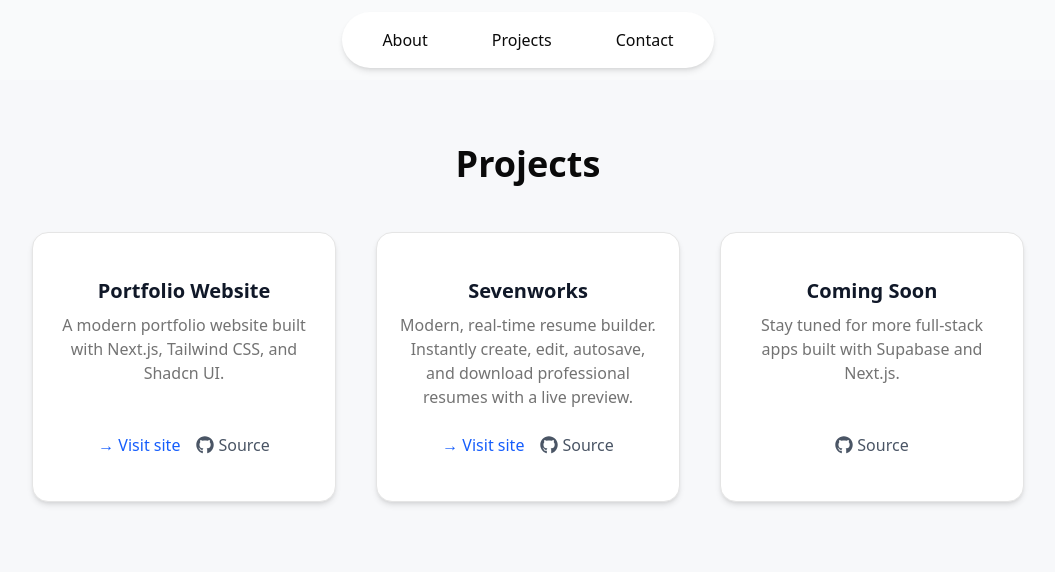
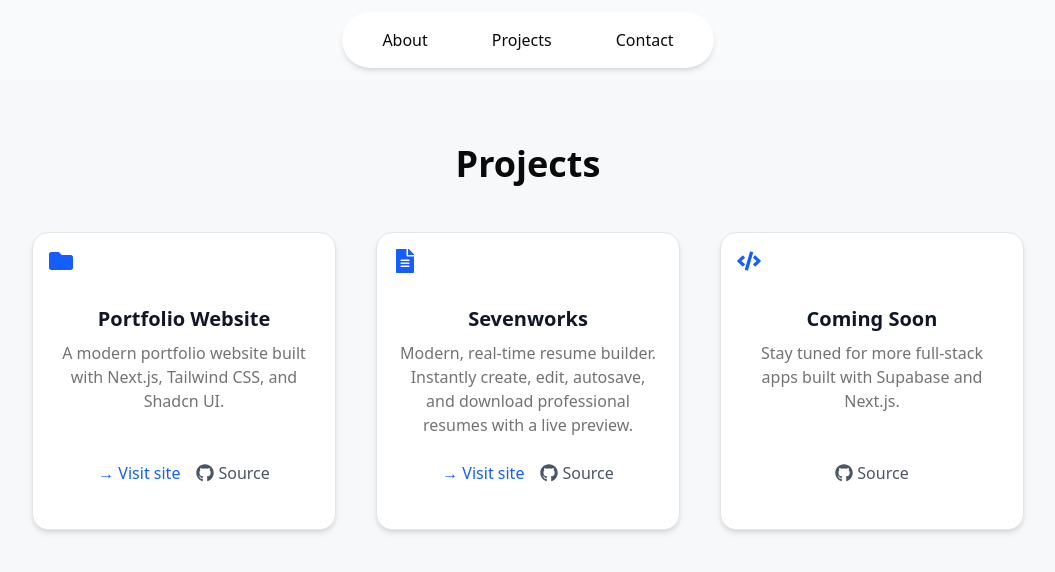
Before and after one commit to lestermartinn/Portfolio, a Next.js app: page /projects in a window 1280 px wide. Shown: the top 572 px of the page, without its empty margins (112-1167 px from the left). Built offline with nearby package versions, Linux system fonts and the light colour scheme.

Commit message:
added icons for each project

```diff
--- a/src/components/Projects.tsx
+++ b/src/components/Projects.tsx
@@ -3,6 +3,7 @@
 
 import { Card, CardContent } from "@/components/ui/card"
 import { FaGithub } from "react-icons/fa";
+import { FaFolder, FaFileAlt, FaCode } from "react-icons/fa";
 
 export default function Projects() {
   return (
@@ -11,8 +12,11 @@ export default function Projects() {
         <h2 className="text-4xl font-extrabold mb-12">Projects</h2>
         <div className="grid gap-10 md:grid-cols-2 lg:grid-cols-3">
           {/* Project 1 */}
-          <Card className="rounded-2xl shadow-md bg-white flex flex-col justify-between h-full">
-            <CardContent className="p-5 flex flex-col h-full">
+          <Card className="rounded-2xl shadow-md bg-white flex flex-col justify-between h-full relative">
+            <div className="absolute top-4 left-4 text-blue-600">
+              <FaFolder size={24} />
+            </div>
+            <CardContent className="p-5 flex flex-col h-full pt-12">
               <h3 className="text-xl font-bold mb-2 text-gray-900">Portfolio Website</h3>
               <p className="text-muted-foreground mb-6">
               A modern portfolio website built with Next.js, Tailwind CSS, and Shadcn UI.
@@ -40,8 +44,11 @@ export default function Projects() {
           </Card>
 
           {/* Project 2 */}
-          <Card className="rounded-2xl shadow-md bg-white flex flex-col justify-between h-full">
-            <CardContent className="p-5 flex flex-col h-full">
+          <Card className="rounded-2xl shadow-md bg-white flex flex-col justify-between h-full relative">
+            <div className="absolute top-4 left-4 text-blue-600">
+              <FaFileAlt size={24} />
+            </div>
+            <CardContent className="p-5 flex flex-col h-full pt-12">
               <h3 className="text-xl font-bold mb-2 text-gray-900">Sevenworks</h3>
               <p className="text-muted-foreground mb-6">
               Modern, real-time resume builder. Instantly create, edit, autosave, and download professional resumes with a live preview.
@@ -69,8 +76,11 @@ export default function Projects() {
           </Card>
 
           {/* Project 3 */}
-          <Card className="rounded-2xl shadow-md bg-white flex flex-col justify-between h-full">
-            <CardContent className="p-5 flex flex-col h-full">
+          <Card className="rounded-2xl shadow-md bg-white flex flex-col justify-between h-full relative">
+            <div className="absolute top-4 left-4 text-blue-600">
+              <FaCode size={24} />
+            </div>
+            <CardContent className="p-5 flex flex-col h-full pt-12">
               <h3 className="text-xl font-bold mb-2 text-gray-900">Coming Soon</h3>
               <p className="text-muted-foreground mb-6">
                 Stay tuned for more full-stack apps built with Supabase and Next.js.
```
